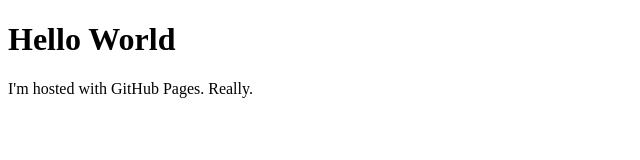
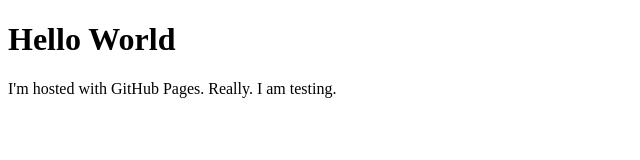
Before and after one commit to thatmatt/thatmatt.github.io, a plain HTML site: page index.html in a window 1280 px wide. Shown: the whole page, without its empty margins (0-640 px from the left). Drawn offline with Linux system fonts and the light colour scheme.

Commit message:
Update index.html

```diff
--- a/index.html
+++ b/index.html
@@ -2,6 +2,6 @@
 <html>
 <body>
 <h1>Hello World</h1>
-<p>I'm hosted with GitHub Pages. Really.</p>
+<p>I'm hosted with GitHub Pages. Really. I am testing.</p>
 </body>
 </html>
```
